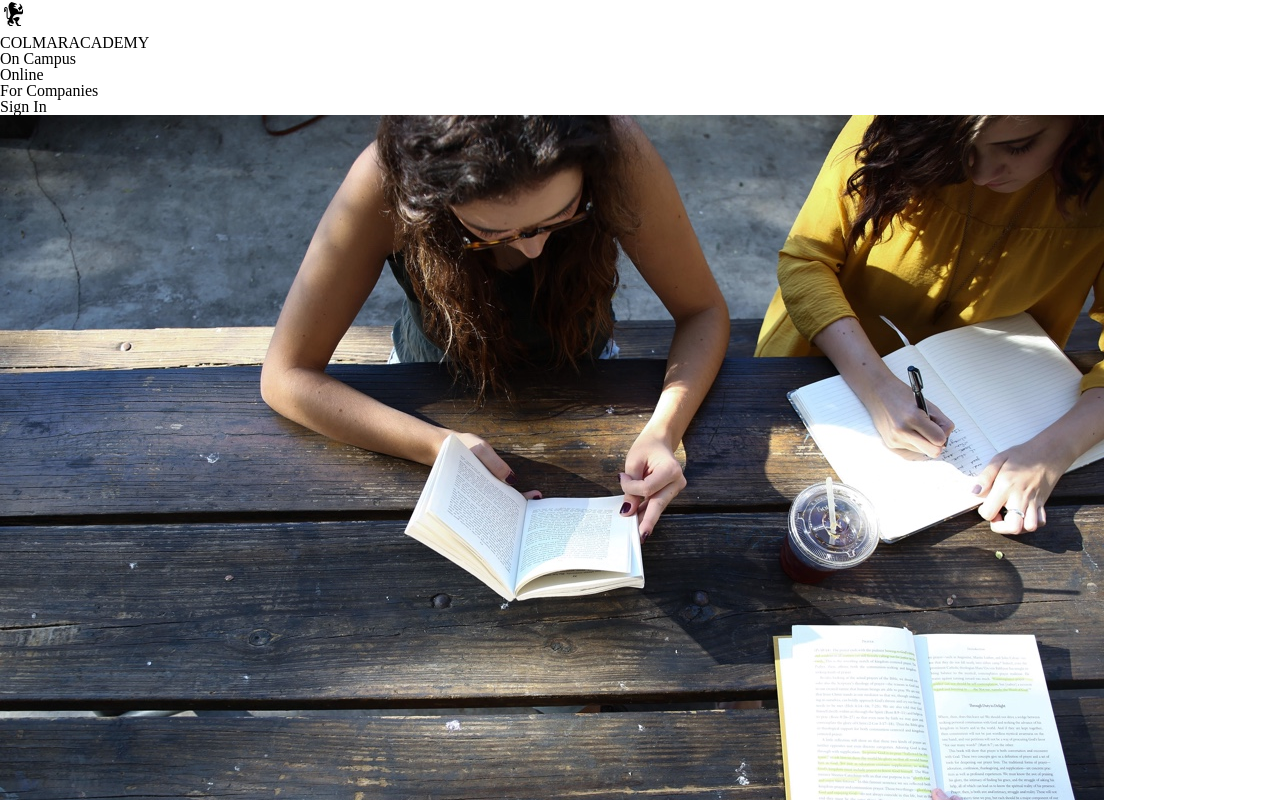
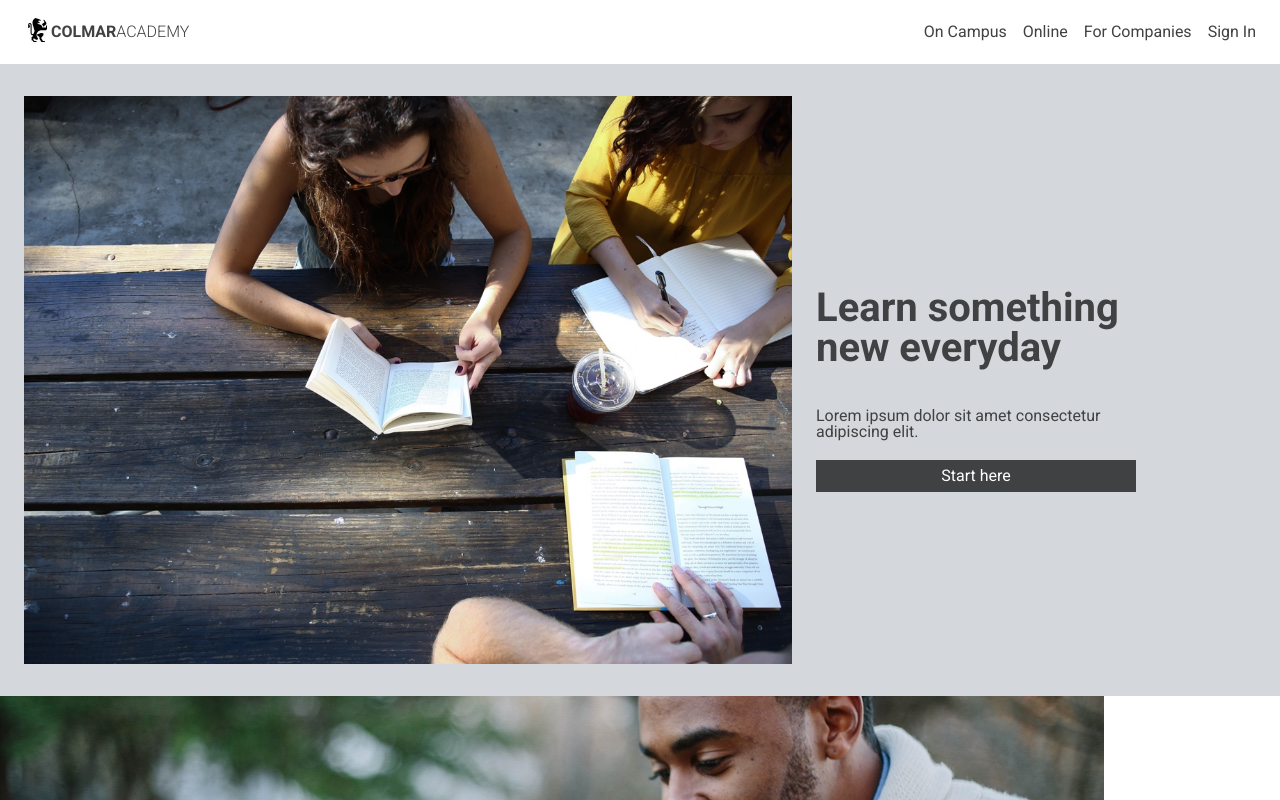
Before and after one commit to faeta/colmaracademy, a plain HTML site: page index.html in a window 1280 px wide. Shown: the top 800 px of the page. Drawn offline with Linux system fonts and the light colour scheme; files that its build step writes are made by us from their sources.

Commit message:
Top Nav and Main Banner CSS

```diff
--- a/index.html
+++ b/index.html
@@ -2,33 +2,34 @@
 <html>
 <head>
 	<title>Colmar Academy</title>
-	<link rel="stylesheet" type="text/css" href="resources/images/reset.css">
-	<link rel="stylesheet" type="text/css" href="resources/images/styles.css">
+	<link rel="stylesheet" type="text/css" href="resources/reset.css">
+	<link href="https://fonts.googleapis.com/css?family=Roboto:300,400,700" rel="stylesheet">
+	<link rel="stylesheet" type="text/css" href="resources/styles.css">
 </head>
 <body>
 
 <!-- Top Navigation Bar	 -->
 	<nav>
-		<div>
+		<div class="logo">
 			<div><img src="resources/images/ic-logo.svg"></div>
-			<div><span class="bold">COLMAR</span>ACADEMY</div>
+			<div><span class="bold">COLMAR</span><span class="light">ACADEMY</span></div>
 		</div>
 		<div>
-			<div>On Campus</div>
-			<div>Online</div>
-			<div>For Companies</div>
-			<div>Sign In</div>
+			<div class="nav">On Campus</div>
+			<div class="nav">Online</div>
+			<div class="nav">For Companies</div>
+			<div class="extra">Sign In</div>
 		</div>
 	</nav>
 
 <!-- Main Banner -->
 
-	<div>
-		<div><img src="resources/images/banner.jpg"></div>
-		<div>
-			<div>Learn something new everyday</div>
-			<div>Lorem ipsum dolor sit amet consectetur adipiscing elit.</div>
-			<div>Start here</div>
+	<div class="main">
+		<img class="banner" src="resources/images/banner.jpg">
+		<div class="main-right">
+			<div class="right-box learn">Learn something new everyday</div>
+			<div class="right-box main-paragraph">Lorem ipsum dolor sit amet consectetur adipiscing elit.</div>
+			<div class="right-box start">Start here</div>
 		</div>
 	</div>
 
--- a/resources/styles.css
+++ b/resources/styles.css
@@ -0,0 +1,81 @@
+html{
+	font-family: 'Roboto', sans-serif;
+	color: #404142; /*grey*/
+}
+
+/*Top Navigation Bar*/
+
+nav{
+	display: flex;
+	height: 64px;
+	position: fixed;
+	background-color: white;
+	width: 100%;
+	align-items: center;
+	justify-content: space-between;
+}
+
+nav div{
+	display: flex;
+	align-items: center;
+}
+
+.logo{
+	height: 32px;
+	padding-left: 24px;
+}
+
+.bold{
+	font-weight: bold;
+}
+
+.light{
+	font-weight: lighter;
+}
+
+.nav{
+	padding-right: 16px;
+}
+
+.extra{
+	padding-right: 24px;
+}
+
+/*Banner Section*/
+
+.main{
+	display: flex;
+	position: relative;
+	top: 64px;
+	background-color: #d4d7db; /*light grey*/
+}
+
+.banner{
+	width: 60%;
+	padding: 32px 24px;
+}
+
+.main-right{
+	display: flex;
+	justify-content: center;
+	flex-direction: column;
+	width: 25%;
+}
+
+.right-box{
+	padding-top: 20px;
+	padding-bottom: 20px;
+}
+
+.learn{
+	font-size: 40px;
+	font-weight: bold;
+}
+
+.start{
+	background-color: #404142;
+	color: white;
+	text-align: center;
+	padding-top: 8px;
+	padding-bottom: 8px;
+}
```
